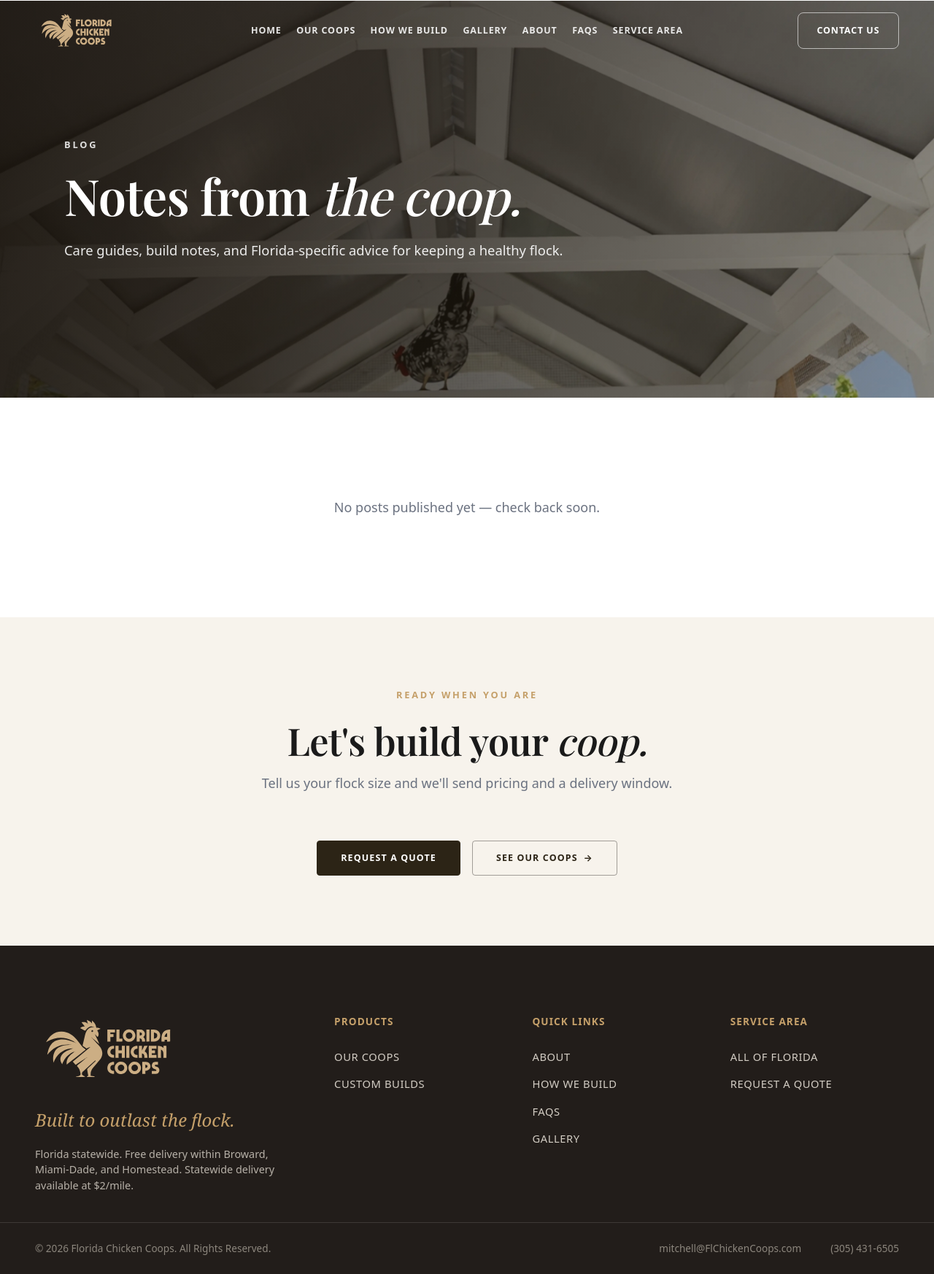
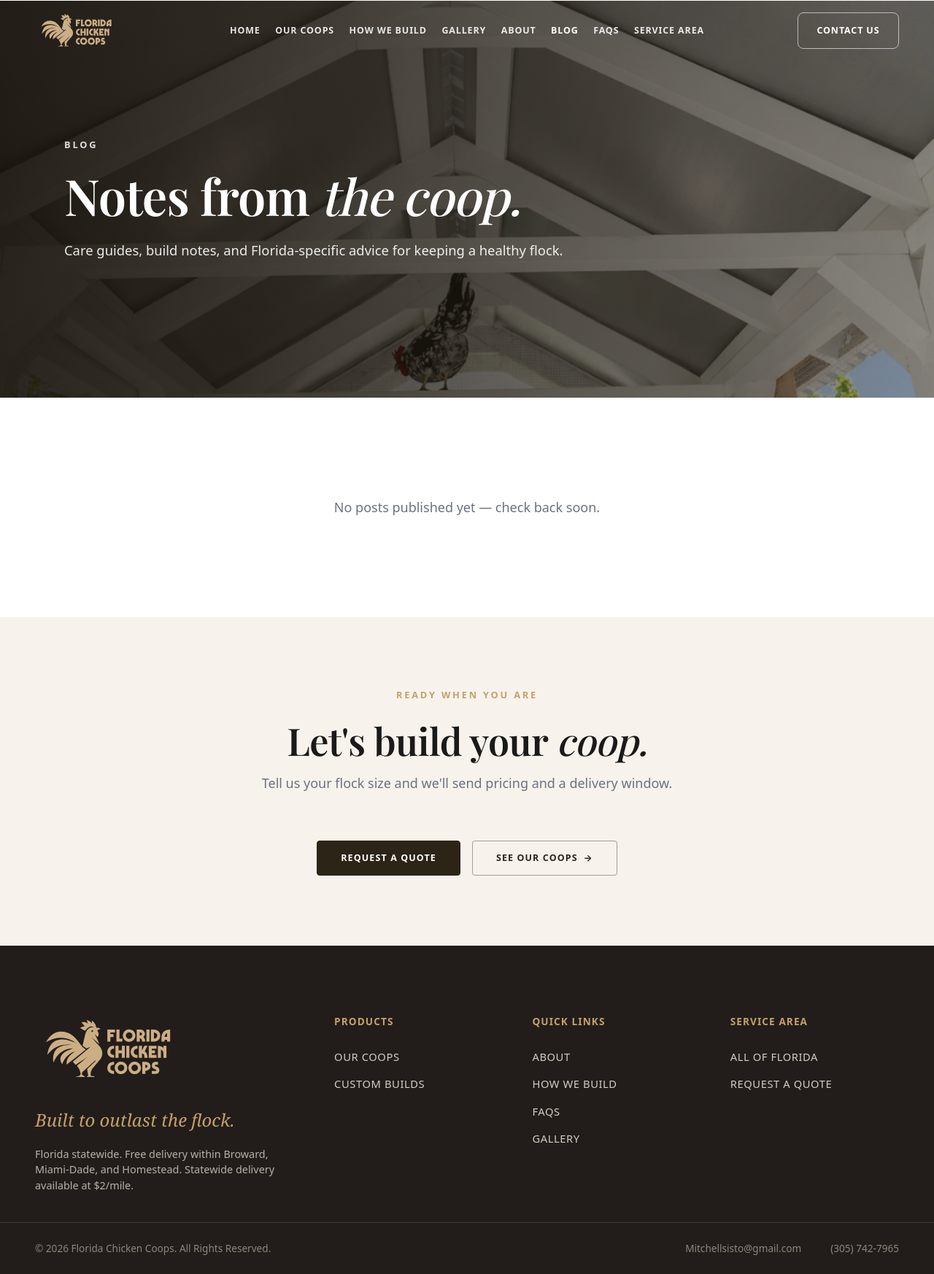
Before and after one commit to carvelruss24/fl-chicken-coop, a Flask app: page /blogs in a window 1280 px wide. Shown: the whole page at 73% size. Run offline with Flask 3, Linux system fonts and the light colour scheme; data that the repository does not hold is empty; some web fonts are replaced.

Commit message:
Added Blog Posts

```diff
--- a/app.py
+++ b/app.py
@@ -18,7 +18,9 @@ import re
 from datetime import datetime, timedelta
 
 import requests
-from flask import Flask, abort, render_template, request, redirect, url_for
+from flask import (
+    Flask, abort, redirect, render_template, request, send_from_directory, url_for,
+)
 from dotenv import load_dotenv
 
 import db
@@ -58,7 +60,7 @@ app.config.update(
 
     # --- Recipients of every form submission ---
     # Falls back to the business inbox if CONTACT_RECEIVER is unset.
-    CONTACT_RECEIVER=os.getenv("CONTACT_RECEIVER", "mitchell@flchickencoops.com"),
+    CONTACT_RECEIVER=os.getenv("CONTACT_RECEIVER", "Mitchellsisto@gmail.com"),
     CONTACT_CC=os.getenv("CONTACT_CC", ""),  # comma-separated, optional
 
     # --- reCAPTCHA ---
@@ -98,6 +100,7 @@ NAV_LINKS = [
     {"label": "How We Build", "url": "/how-we-build"},
     {"label": "Gallery",      "url": "/gallery"},
     {"label": "About",        "url": "/about"},
+    {"label": "Blog",         "url": "/blogs"},
     {"label": "FAQs",         "url": "/faqs"},
     {"label": "Service Area", "url": "/service-area"},
 ]
@@ -130,13 +133,13 @@ FOOTER_COLUMNS = [
 
 CONTACT = {
     "cta": {"label": "Contact Us", "url": "/contact"},
-    "email": "mitchell@FlChickenCoops.com",
-    "phone": "(305) 431-6505",
-    "phone_href": "tel:+13054316505",
+    "email": "Mitchellsisto@gmail.com",
+    "phone": "(305) 742-7965",
+    "phone_href": "tel:+13057427965",
     # Click-to-chat link (wa.me) using the business number in international
     # format, with a prefilled inquiry message customers can edit before sending.
     "whatsapp_href": (
-        "https://wa.me/13054316505"
+        "https://wa.me/13057427965"
         "?text=Hi%20Florida%20Chicken%20Coops%2C%20I%27d%20like%20to"
         "%20request%20a%20quote%20for%20a%20chicken%20coop."
     ),
@@ -396,9 +399,8 @@ def contact():
 
 
 # --- Blog (public side of the dashboard's Blog Posts section) ----------------
-# Lives at /blogs/ to match the permalink shown in the post editor. Not linked
-# from the main nav yet — add {"label": "Blog", "url": "/blogs"} to NAV_LINKS
-# above whenever you want it in the header.
+# Lives at /blogs/ to match the permalink shown in the post editor, and is in
+# NAV_LINKS above so it appears in the header and mobile menu.
 
 @app.route("/blogs")
 def blog():
@@ -442,6 +444,20 @@ def blog_post_legacy(slug):
     return redirect(url_for("blog_post", slug=slug), code=301)
 
 
+@app.route("/favicon.ico")
+def favicon():
+    """Serve the icon browsers request from the site root on their own.
+
+    The <link> tags point at /static/img/favicon/, but a bare /favicon.ico is
+    still fetched by browsers, crawlers and RSS readers — without this it's a
+    404 in the logs on every cold visit.
+    """
+    return send_from_directory(
+        os.path.join(app.static_folder, "img", "favicon"),
+        "favicon.ico", mimetype="image/vnd.microsoft.icon",
+    )
+
+
 @app.route("/thank-you")
 def thank_you():
     """Confirmation page shown after a successful quote-request submission."""
--- a/templates/admin/base.html
+++ b/templates/admin/base.html
@@ -7,6 +7,7 @@
 <head>
   <meta charset="UTF-8" />
   <meta name="viewport" content="width=device-width, initial-scale=1.0" />
+  {% include 'partials/favicon.html' %}
   <meta name="robots" content="noindex, nofollow" />
   <title>{% block title %}Dashboard{% endblock %} — Florida Chicken Coops</title>
   <link rel="stylesheet" href="{{ url_for('static', filename='css/admin.css') }}" />
--- a/templates/admin/login.html
+++ b/templates/admin/login.html
@@ -6,6 +6,7 @@
 <head>
   <meta charset="UTF-8" />
   <meta name="viewport" content="width=device-width, initial-scale=1.0" />
+  {% include 'partials/favicon.html' %}
   <meta name="robots" content="noindex, nofollow" />
   <title>Sign in — Florida Chicken Coops</title>
   <link rel="stylesheet" href="{{ url_for('static', filename='css/admin.css') }}" />
--- a/templates/base.html
+++ b/templates/base.html
@@ -4,6 +4,7 @@
 <head>
   <meta charset="UTF-8" />
   <meta name="viewport" content="width=device-width, initial-scale=1.0" />
+  {% include 'partials/favicon.html' %}
 
   <!-- Google Tag Manager -->
   <script>(function (w, d, s, l, i) {
--- /dev/null
+++ b/templates/partials/favicon.html
@@ -0,0 +1,10 @@
+{# Browser/app icons. Included by all three shells: the marketing site
+   (base.html), the dashboard (admin/base.html) and the sign-in page.
+
+   The SVG is what modern browsers use; the 32px PNG covers the rest, and
+   apple-touch-icon is the iOS home-screen tile. /favicon.ico is served by a
+   route in app.py for the bare request browsers make on their own. #}
+<link rel="icon" href="{{ url_for('static', filename='img/favicon/favicon.svg') }}" type="image/svg+xml" />
+<link rel="icon" href="{{ url_for('static', filename='img/favicon/favicon-32.png') }}" sizes="32x32" type="image/png" />
+<link rel="apple-touch-icon" href="{{ url_for('static', filename='img/favicon/apple-touch-icon.png') }}" />
+<meta name="theme-color" content="#2c2416" />
```
Also changed, not shown: CLAUDE.md (+18 -2 lines), README.md, static/img/favicon/apple-touch-icon.png (added), static/img/favicon/favicon-32.png (added), static/img/favicon/favicon.ico (added), static/img/favicon/favicon.svg (added), static/img/favicon/icon-192.png (added), static/img/favicon/icon-512.png (added), 1 other file.
